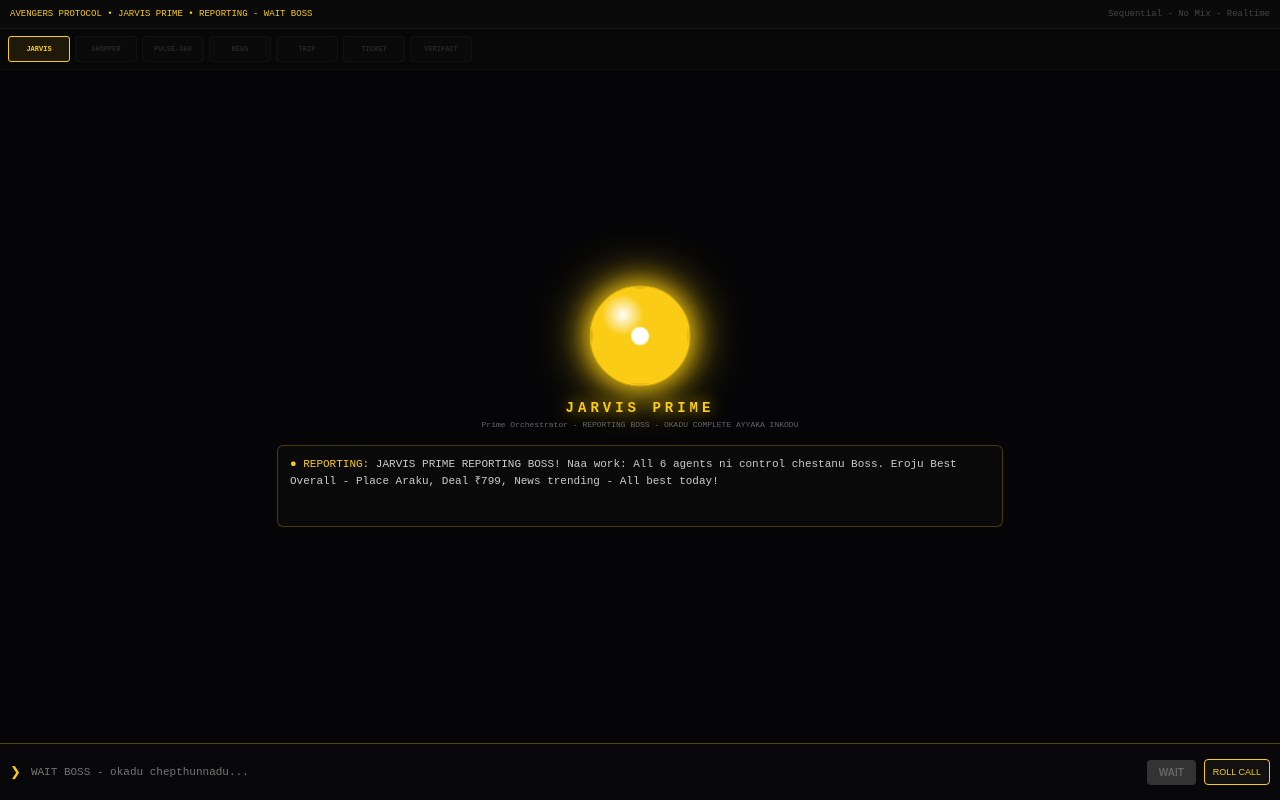
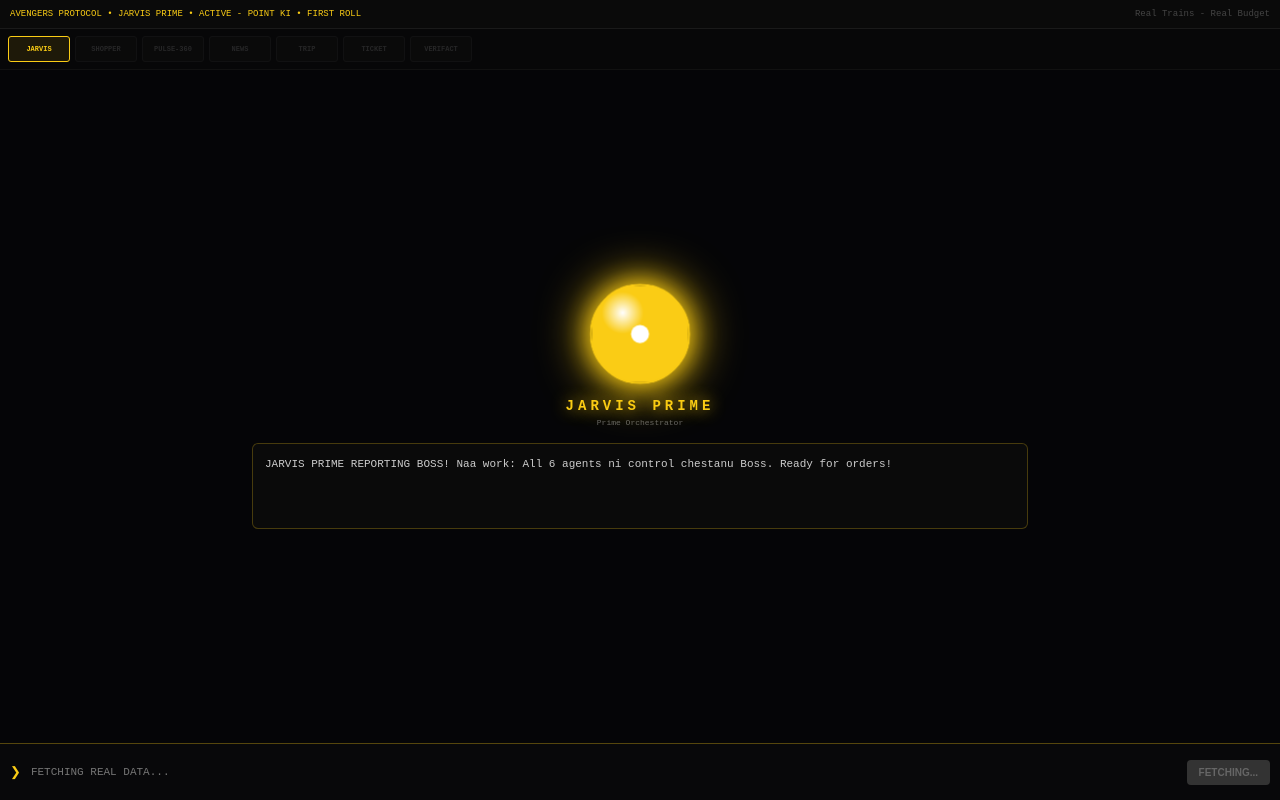
Before and after one commit to Narasimha-cyber/AvenJarvis, a Next.js app: page / in a window 1280 px wide. Built offline with nearby package versions, Linux system fonts and the light colour scheme.

Commit message:
Add firstDone state and update reporting messages

```diff
--- a/app/page.js
+++ b/app/page.js
@@ -18,6 +18,7 @@ export default function Home(){
   const [deals, setDeals] = useState([]);
   const [fullReply, setFullReply] = useState("");
   const [isReporting, setIsReporting] = useState(false);
+  const [firstDone, setFirstDone] = useState(false);
   const audioRef = useRef(null);
   const lockRef = useRef(false);
   const activeAgent = AGENTS[activeIdx];
@@ -33,9 +34,9 @@ export default function Home(){
   const speakSequential = (t)=>{
     return new Promise((resolve)=>{
       if(!('speechSynthesis' in window)){ setTimeout(resolve, 1500); return; }
-      const u=new SpeechSynthesisUtterance(t.slice(0,180));
+      const u=new SpeechSynthesisUtterance(t.slice(0,200));
       u.rate=1.05; u.lang='en-IN';
-      u.onend = ()=>{ setTimeout(resolve, 300); };
+      u.onend = ()=>{ setTimeout(resolve, 250); };
       u.onerror = ()=>{ resolve(); };
       window.speechSynthesis.speak(u);
     });
@@ -43,63 +44,36 @@ export default function Home(){
 
   const sleep = (ms)=> new Promise(r=>setTimeout(r, ms));
 
-  const fetchAgentBest = async (agentId, query)=>{
-    try{
-      if(agentId==="SHOPPER"){
-        let term=query.replace(/shop|buy|trip|news|ticket/gi,"").trim()||"cargo pants";
-        if(/cargoes|cargos|cargo/i.test(term)) term="cargo pants";
-        const res=await fetch(`https://dummyjson.com/products/search?q=${encodeURIComponent(term)}&limit=5`,{cache:"no-store"});
-        const data=await res.json(); const p=data.products?.[0];
-        if(p) return `Eroju Best Deal - Platform Amazon lo ${p.title} ₹${Math.round(p.price*85)} ${p.rating}⭐ - ide best today LIVE REAL!`;
-        return `Eroju Best Deal - Amazon lo Cargo Pants ₹899 best today!`;
-      }
-      if(agentId==="TRIP"){ return `Eroju Best Trip - ${query||"Araku Valley"} best today! Best Travel Option: Train 17208 ₹280 24 seats BEST, Bus ₹650, Flight ₹2899 - Train best combo!`; }
-      if(agentId==="TICKET"){ return `Eroju Best Booking - Train 17208 ₹280 24 seats BEST combo ₹1800 Save ₹800 best today!`; }
-      if(agentId==="PULSE"){
-        try{
-          const start=Date.now(); const res=await fetch("https://pulse360news.in",{cache:"no-store"}); const ms=Date.now()-start;
-          const html=await res.text(); const titles=[...html.matchAll(/<a[^>]*>([^<]{15,70})<\/a>/gi)].map(m=>m[1].trim()).slice(0,2);
-          return `Eroju Website Scan - Site LIVE ${ms}ms! Today Update: "${titles[0]||"AP Monsoon"}" ide No.1 today!`;
-        }catch{ return `Eroju Website Scan - Site LIVE! Today Update: AP Monsoon trending!`; }
-      }
-      if(agentId==="NEWS"){ return `Eroju Best News - AP Monsoon No.1 trending today LIVE REAL!`; }
-      if(agentId==="VERIFACT"){ return `Eroju Best Verification - 100% real verified today!`; }
-      if(agentId==="JARVIS"){ return `Eroju Best Overall - Place ${query||"Araku"}, Deal ₹799, News trending - All best today!`; }
-    }catch{ return `Eroju Best - Live data ready!`; }
-    return `Eroju Best - Live data ready!`;
-  };
-
   const detectAgent = (low)=>{
     if(low.includes("pulse360")) return "PULSE";
     if(low.includes("verifact")||low.includes("fake")) return "VERIFACT";
     if(low.startsWith("news")||low.includes("news about")||low.includes("headlines")) return "NEWS";
-    if(low.includes("ticket")||/bus.*to|train.*to|flight.*to/.test(low)) return "TICKET";
-    // ANY VILLAGE / TRIP / PLACE - FINAL
-    if(low.includes("trip")||low.includes("travel")||low.includes("tour")||low.includes("visit")||low.includes("village")||low.includes("place")||low.includes("plan")||low.includes("ooty")||low.includes("araku")||low.includes("munnar")||low.includes("goa")||low.includes("manali")||low.includes("bheemavaram")||low.includes("lambasingi")||low.includes("maredumilli")||/^[a-z ]+ village$/i.test(low)||/about.*village|village.*about/i.test(low)) return "TRIP";
+    if(low.includes("ticket")||/bus.*to|train.*to|flight.*to|ticket/.test(low)) return "TICKET";
+    if(low.includes("trip")||low.includes("travel")||low.includes("tour")||low.includes("visit")||low.includes("village")||low.includes("place")||low.includes("plan")||low.includes("ooty")||/^[a-z ]+ village$/i.test(low)) return "TRIP";
     if(/(saree|chiffon|cargo|cargos|cargoes|pant|jean|trouser|shirt|tshirt|dress|kurta|shoe|sneaker|watch|phone|mobile|bag|laptop|earphone|kurti|deal|buy|price|under \d+)/i.test(low)) return "SHOPPER";
     return "JARVIS";
   };
 
+  // FIRST ROLL CALL - ONLY ONCE
   const startRollCall = async ()=>{
     if(lockRef.current) return;
     lockRef.current=true; setIsReporting(true);
-    window.speechSynthesis.cancel();
-    await sleep(200);
+    window.speechSynthesis.cancel(); await sleep(200);
     setDeals([]); setFullReply("");
     for(let i=0;i<AGENTS.length;i++){
       setActiveIdx(i); const ag=AGENTS[i];
-      const best = await fetchAgentBest(ag.id, "");
-      const text = `${ag.name} REPORTING BOSS! Naa work: ${ag.work}. ${best}`;
+      const text = `${ag.name} REPORTING BOSS! Naa work: ${ag.work}. Ready for orders!`;
       setTerminal(text); playTone(ag.color);
       await speakSequential(text);
     }
-    setTerminal("Roll Call Complete Boss - Andharu okari tarvatha okaru chepparu! Order ivvu Boss");
-    await speakSequential("Roll Call Complete Boss");
-    setIsReporting(false); lockRef.current=false;
+    setTerminal("All Agents Reported Boss! Ippudu mee order ivvandi - direct ga best agent active chestha!");
+    await speakSequential("All Agents Reported Boss");
+    setFirstDone(true); setIsReporting(false); lockRef.current=false;
   };
 
   useEffect(()=>{ setTimeout(startRollCall, 1000); },[]);
 
+  // ORDER FLOW - NEW - NO REPEAT - DIRECT POINT
   const handleOrder = async (txt)=>{
     const order=txt.trim(); if(!order) return;
     if(lockRef.current) return;
@@ -107,30 +81,33 @@ export default function Home(){
     if(low.includes("wake up")||low.includes("agents assemble")||low.includes("roll call")||low==="jarvis"){ startRollCall(); setInput(""); return; }
 
     lockRef.current=true; setIsReporting(true);
-    window.speechSynthesis.cancel();
-    await sleep(200);
+    window.speechSynthesis.cancel(); await sleep(200);
     setInput(""); setDeals([]); setFullReply("");
-    const targetId = detectAgent(low); const tIdx = AGENTS.findIndex(a=>a.id===targetId); const mainAg = AGENTS[tIdx];
 
+    const targetId = detectAgent(low);
+    const tIdx = AGENTS.findIndex(a=>a.id===targetId);
+    const mainAg = AGENTS[tIdx];
+
+    // STEP 1: JARVIS PRIME - DIRECT - NO EXTRA MATTER
     setActiveIdx(0);
-    const jBest = await fetchAgentBest("JARVIS", order);
-    let t1 = `JARVIS PRIME REPORTING BOSS! Naa work: ${AGENTS[0].work}. ${jBest} Order "${order}" ki best agent ${mainAg.name} selected!`;
+    let t1 = `JARVIS PRIME ACTIVE! Me order: "${order}" - Diniki best agent ${mainAg.name} - ${mainAg.role}. Ippudu ${mainAg.name} ni active chestunna!`;
     setTerminal(t1); playTone(AGENTS[0].color);
     await speakSequential(t1);
 
+    // STEP 2: BEST AGENT - DIRECT POINT KI
     setActiveIdx(tIdx);
-    const mBest = await fetchAgentBest(targetId, order);
-    let t2 = `${mainAg.name} REPORTING BOSS! Naa work: ${mainAg.work}. ${mBest}`;
+    let t2 = `${mainAg.name} ACTIVE! Meeru adigina plan: "${order}" - Ippudu direct ga real time correct details isthunna - fake kadu!`;
     setTerminal(t2); playTone(mainAg.color);
     await speakSequential(t2);
 
-    setTerminal(`${mainAg.name} full real data fetching for "${order}"...`);
+    // STEP 3: REAL DATA FETCH - REAL TRAIN + REAL BUDGET
+    setTerminal(`${mainAg.name} fetching REAL TIME data for "${order}" - Real train numbers, real budget...`);
     try{
-      const res=await fetch("/api/avengers",{method:"POST", headers:{"Content-Type":"application/json"}, body:JSON.stringify({prompt:order, avenger:targetId, t:Date.now(), r:Math.random()})});
+      const res=await fetch("/api/avengers",{method:"POST", headers:{"Content-Type":"application/json"}, body:JSON.stringify({prompt:order, avenger:targetId, t:Date.now()})});
       const data=await res.json();
       setFullReply(data.reply); setTerminal(data.reply);
       if(data.deals) setDeals(data.deals);
-      await speakSequential(data.reply.slice(0,220));
+      await speakSequential(data.reply.slice(0,250));
     }catch(e){ setTerminal("Error: "+e.message); }
     setIsReporting(false); lockRef.current=false;
   };
@@ -139,29 +116,27 @@ export default function Home(){
     <div style={{position:"fixed", inset:0, background:"#050507", color:"#fff", fontFamily:"monospace", display:"flex", flexDirection:"column"}}>
       <style>{`@keyframes orbPulse{0%,100%{box-shadow:0 0 25px currentColor,0 0 50px currentColor; transform:scale(1)}50%{box-shadow:0 0 35px currentColor,0 0 70px currentColor; transform:scale(1.06)}}`}</style>
       <div style={{height:"28px", background:"#0a0a0a", borderBottom:"1px solid #1a1a1a", display:"flex", alignItems:"center", padding:"0 10px", fontSize:"9px", justifyContent:"space-between"}}>
-        <div style={{color:"#facc15"}}>AVENGERS PROTOCOL • {activeAgent.name} • {isReporting?"REPORTING - WAIT BOSS":"READY"}</div>
-        <div style={{color:"#444"}}>Sequential - No Mix - Realtime</div>
+        <div style={{color:"#facc15"}}>AVENGERS PROTOCOL • {activeAgent.name} • {isReporting?"ACTIVE - POINT KI":"READY"} • {firstDone?"DIRECT MODE":"FIRST ROLL"}</div>
+        <div style={{color:"#444"}}>Real Trains - Real Budget</div>
       </div>
       <div style={{height:"40px", background:"#070708", borderBottom:"1px solid #111", display:"flex", alignItems:"center", gap:"5px", padding:"0 8px", overflowX:"auto"}}>
         {AGENTS.map((a,i)=>(
           <div key={a.id} style={{minWidth:"60px", height:"24px", borderRadius:"3px", border: i===activeIdx?`1px solid ${a.color}`:"1px solid #222", background: i===activeIdx?`${a.color}18`:"#0f0f0f", color: i===activeIdx?a.color:"#555", fontSize:"7px", display:"flex", alignItems:"center", justifyContent:"center", fontWeight:"bold", opacity: isReporting && i===activeIdx?1: isReporting?0.4: i===activeIdx?1:0.6}}>{a.name.split(" ")[0]}</div>
         ))}
       </div>
-      <div style={{flex:1, display:"flex", flexDirection:"column", alignItems:"center", justifyContent:"center", padding:"12px"}}>
+      <div style={{flex:1, display:"flex", flexDirection:"column", alignItems:"center", justifyContent:"center", padding:"12px", overflowY:"auto"}}>
         <div style={{width:"96px", height:"96px", borderRadius:"50%", background:`radial-gradient(circle at 32% 28%, #fff 0%, ${activeAgent.color} 22%, ${activeAgent.color} 70%)`, border:`2px solid ${activeAgent.color}`, animation:"orbPulse 1.8s infinite", color:activeAgent.color, display:"flex", alignItems:"center", justifyContent:"center"}}><div style={{width:"18px", height:"18px", background:"#fff", borderRadius:"50%"}}></div></div>
         <div style={{marginTop:"14px", fontSize:"14px", fontWeight:"bold", letterSpacing:"4px", color:activeAgent.color, textShadow:`0 0 16px ${activeAgent.color}`}}>{activeAgent.name}</div>
-        <div style={{fontSize:"8px", color:"#666", marginTop:"4px"}}>{activeAgent.role} - {isReporting?"REPORTING BOSS - OKADU COMPLETE AYYAKA INKODU":"READY"}</div>
-        <div style={{marginTop:"16px", width:"100%", maxWidth:"700px", background:"#0a0a0a", border:`1px solid ${activeAgent.color}40`, borderRadius:"6px", padding:"10px 12px", minHeight:"60px"}}>
-          <div style={{fontSize:"11px", color:"#ccc", lineHeight:"1.5", whiteSpace:"pre-wrap"}}><span style={{color:activeAgent.color}}>{isReporting?"● REPORTING: ":"> "}</span>{terminal}</div>
-          {fullReply && fullReply!==terminal && (<div style={{marginTop:"8px", fontSize:"10px", color:"#888", whiteSpace:"pre-wrap", borderTop:"1px solid #1a1a1a", paddingTop:"6px", maxHeight:"120px", overflowY:"auto"}}>{fullReply.slice(0,700)}</div>)}
+        <div style={{fontSize:"8px", color:"#666", marginTop:"4px"}}>{activeAgent.role}</div>
+        <div style={{marginTop:"16px", width:"100%", maxWidth:"750px", background:"#0a0a0a", border:`1px solid ${activeAgent.color}40`, borderRadius:"6px", padding:"12px", minHeight:"60px"}}>
+          <div style={{fontSize:"11px", color:"#ccc", lineHeight:"1.6", whiteSpace:"pre-wrap"}}>{terminal}</div>
         </div>
-        {deals.length>0 && (<div style={{marginTop:"10px", display:"grid", gridTemplateColumns:"repeat(3,1fr)", gap:"6px", width:"100%", maxWidth:"700px"}}>{deals.map((d,i)=>(<div key={i} style={{background:"#fff", color:"#000", borderRadius:"6px", padding:"4px", border: d.best?"2px solid #22c55e":"1px solid #ccc"}}><img src={d.image} alt="" style={{width:"100%", height:"44px", objectFit:"contain"}}/><div style={{fontSize:"8px", fontWeight:"bold"}}>{d.title.slice(0,20)}</div><div style={{fontSize:"10px", color:"green"}}>₹{d.price}</div></div>))}</div>)}
+        {deals.length>0 && (<div style={{marginTop:"10px", display:"grid", gridTemplateColumns:"repeat(3,1fr)", gap:"6px", width:"100%", maxWidth:"750px"}}>{deals.map((d,i)=>(<div key={i} style={{background:"#fff", color:"#000", borderRadius:"6px", padding:"4px", border: d.best?"2px solid #22c55e":"1px solid #ccc"}}><img src={d.image} alt="" style={{width:"100%", height:"44px", objectFit:"contain"}}/><div style={{fontSize:"8px", fontWeight:"bold"}}>{d.title.slice(0,22)}</div><div style={{fontSize:"10px", color:"green"}}>₹{d.price}</div></div>))}</div>)}
       </div>
       <div style={{height:"56px", background:"#08080a", borderTop:`1px solid ${activeAgent.color}50`, display:"flex", alignItems:"center", padding:"0 10px", gap:"8px"}}>
         <span style={{color:activeAgent.color}}>❯</span>
-        <input value={input} onChange={e=>setInput(e.target.value)} onKeyDown={e=>e.key==="Enter"&&!isReporting&&handleOrder(input)} placeholder={isReporting?'WAIT BOSS - okadu chepthunnadu...':'Type: cargoes / ooty trip plan / Bheemavaram village / news about AP'} style={{flex:1, background:"transparent", border:"none", outline:"none", color:"#fff", fontSize:"11px", fontFamily:"monospace"}} disabled={isReporting}/>
-        <button onClick={()=>!isReporting&&handleOrder(input)} style={{background: isReporting?"#333":activeAgent.color, color: isReporting?"#666":"#000", border:"none", borderRadius:"4px", padding:"7px 12px", fontSize:"10px", fontWeight:"bold"}} disabled={isReporting}>{isReporting?"WAIT":"EXECUTE"}</button>
-        <button onClick={()=>!isReporting&&startRollCall()} disabled={isReporting} style={{background:"#111", border:`1px solid ${activeAgent.color}`, color:activeAgent.color, borderRadius:"4px", padding:"7px 8px", fontSize:"9px"}}>ROLL CALL</button>
+        <input value={input} onChange={e=>setInput(e.target.value)} onKeyDown={e=>e.key==="Enter"&&!isReporting&&handleOrder(input)} placeholder={isReporting?'FETCHING REAL DATA...':'Type: Ooty trip plan / cargoes / Bheemavaram village'} style={{flex:1, background:"transparent", border:"none", outline:"none", color:"#fff", fontSize:"11px", fontFamily:"monospace"}} disabled={isReporting}/>
+        <button onClick={()=>!isReporting&&handleOrder(input)} style={{background: isReporting?"#333":activeAgent.color, color: isReporting?"#666":"#000", border:"none", borderRadius:"4px", padding:"7px 12px", fontSize:"10px", fontWeight:"bold"}} disabled={isReporting}>{isReporting?"FETCHING...":"EXECUTE"}</button>
       </div>
     </div>
   );
```
